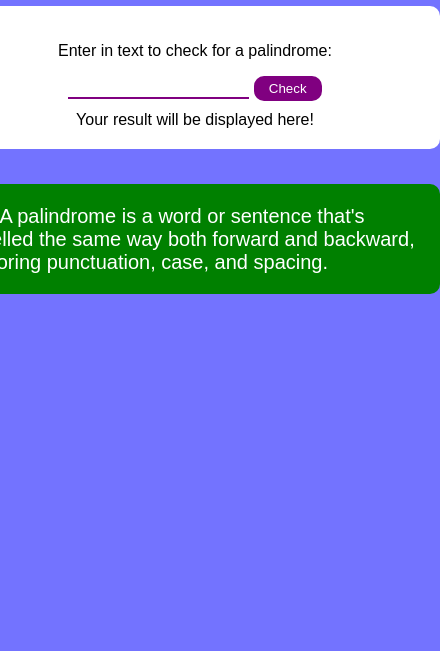
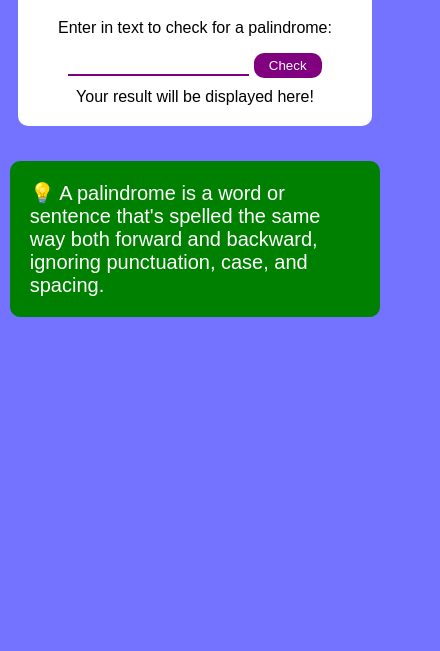
Before and after one commit to andzheyevskiy/Palindrome-Checker, a plain HTML site: page index.html in a window 390 px wide. Shown: the part 193-844 px from the top of the page, 440 px wide, since content can reach past the window. Drawn offline with Linux system fonts and the light colour scheme.

Commit message:
Mobile improvements

```diff
--- a/styles.css
+++ b/styles.css
@@ -7,7 +7,8 @@ body{
     align-items: center;
 }
 main{
-    width: 450px;
+    width: 95vw;
+    max-width: 450px;
     display: flex;
     flex-direction: column;
     justify-content: space-around;
@@ -19,7 +20,8 @@ h1{
     color: white;
 }
 .pali{
-    width: 100%;
+    width: 85%;
+    max-width: 450px;
     background-color: white;
     border-radius: 10px;
     padding: 20px;
@@ -48,7 +50,7 @@ h1{
     padding: 5px 15px;
 }
 .definition{
-    width: 450px;
+    max-width: 450px;
     margin-top: 35px;
     background-color: green;
     color: white;
```
